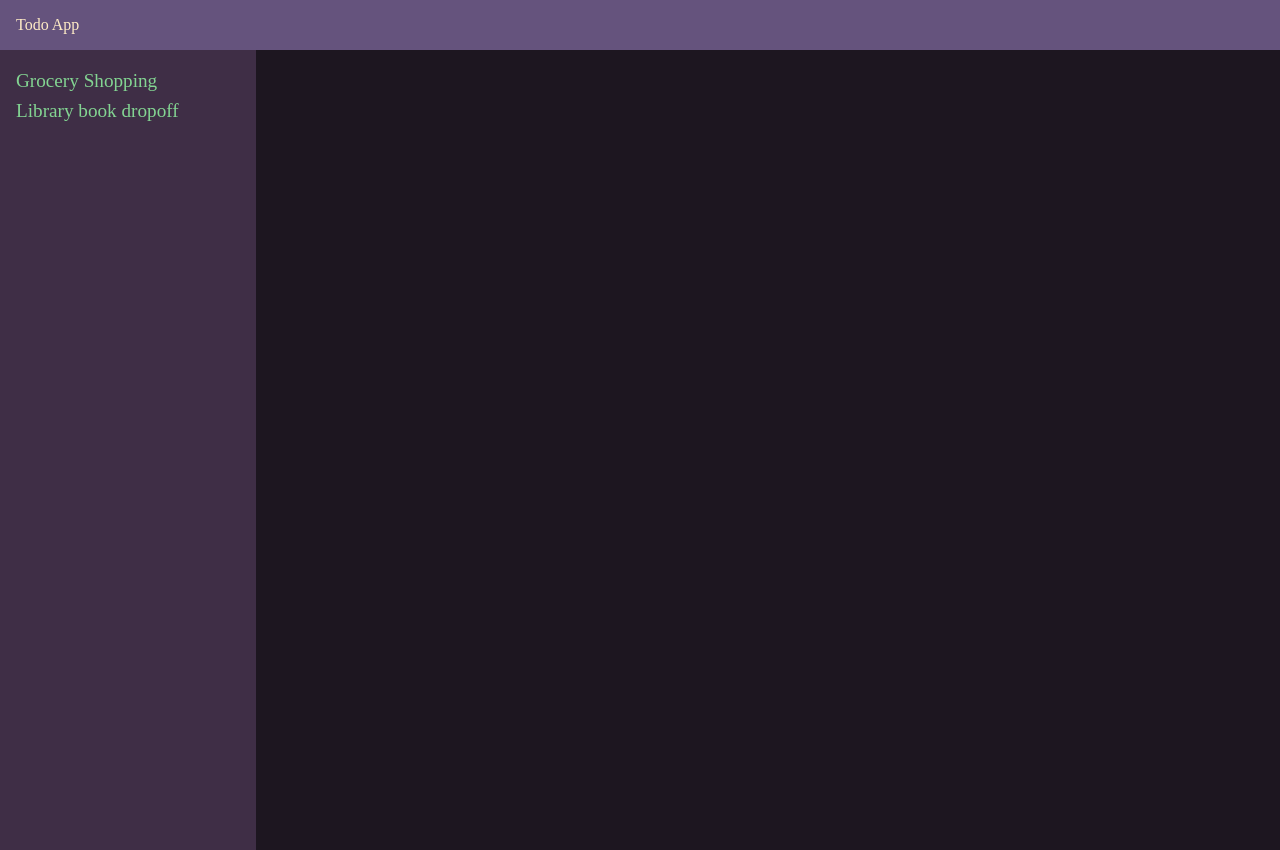
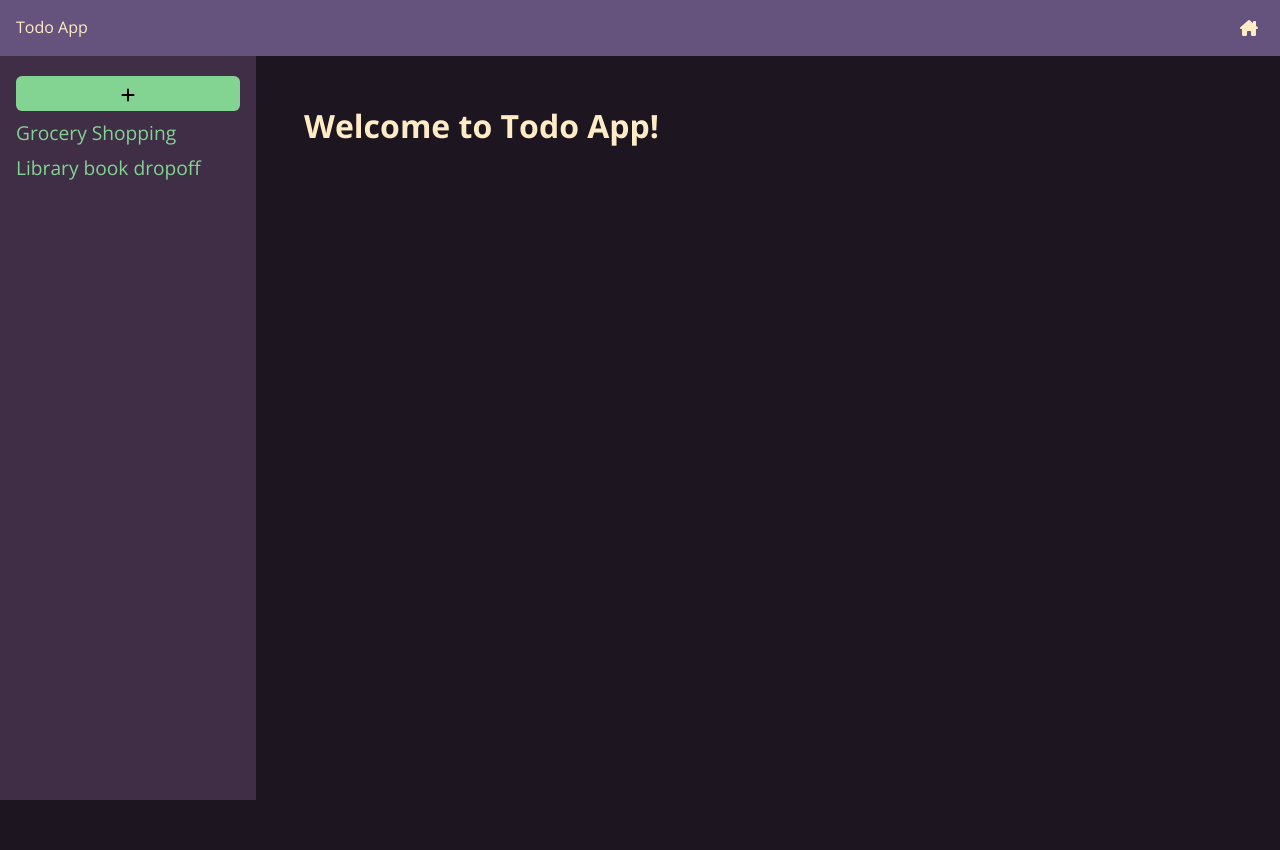
Before and after one commit to dukeofjukes/todo-list-js, a website built with webpack: page dist/index.html in a window 1280 px wide. After the commit the page ends 800 px from the top, so only its background shows below. Built offline with nearby package versions, Linux system fonts and the light colour scheme.

Commit message:
Rename files and tweak UI

```diff
--- a/src/index.js
+++ b/src/index.js
@@ -1,7 +1,13 @@
 import "./main.scss";
-import { taskFactory } from "./task.js";
-import { projectFactory } from "./project.js";
-import { renderHomePage } from "./homePage.js";
+
+// data
+import { taskFactory } from "./task";
+import { projectFactory } from "./project";
+
+// UI
+import { renderNavBar } from "./navBarView";
+import { renderSideBar } from "./sideBarView";
+import { renderHomePage } from "./projectPageView";
 
 // TODO: get data from localStorage
 
@@ -10,5 +16,7 @@ let project2 = projectFactory("Library book dropoff", "return a couple books");
 let projects = [project1, project2];
 
 document.addEventListener("DOMContentLoaded", () => {
-  renderHomePage(projects);
-})
+  renderNavBar();
+  renderSideBar(projects);
+  renderHomePage();
+});
--- a/src/main.scss
+++ b/src/main.scss
@@ -1,10 +1,15 @@
+@import url('https://fonts.googleapis.com/css2?family=Open+Sans:ital,wght@0,300;0,400;0,700;0,800;1,400&display=swap');
+
+$font-stack: 'Open Sans', system-ui, -apple-system, BlinkMacSystemFont, 'Segoe UI', Roboto, Oxygen, Ubuntu, Cantarell, 'Helvetica Neue', sans-serif;
 $body-color: rgb(29, 22, 32);
 $navbar-color: rgb(101, 83, 125);
 $sidebar-color: rgb(63, 46, 70);
 $main-text-color: rgb(255, 236, 198);
 $link-color: rgb(131, 212, 146);
+$new-project-btn-color: rgb(131, 212, 146);
 
 * {
+  font-family: $font-stack;
   box-sizing: border-box;
   font-size: 16px;
 }
@@ -17,17 +22,23 @@ html, body {
 body {
   background-color: $body-color;
   color: $main-text-color;
+
+  /* take up entire page w/o scrollbars */
   height: 100vh;
   width: 100vw;
+  display: flex;
+  flex-direction: column;
 }
 
 nav {
   padding: 1rem;
   background-color: $navbar-color;
   display: flex;
+  justify-content: space-between;
 
   /* TODO */
-  .left {}
+  .left {
+  }
   .right {}
 }
 
@@ -35,34 +46,56 @@ nav {
   display: grid;
   grid-template-columns: 1fr 4fr;
 
-  /* TODO: this fills the screen, albiet with overflow from the nav... */
+  /* fill rest of screen */
   height: 100%;
 
   .sidebar {
     background-color: $sidebar-color;
     padding: 1rem;
+    display: flex;
+    flex-direction: column;
   }
 
   .tasks {
-    padding: 1rem;
+    padding: 3rem;
   }
 }
 
 h2 {
+  padding: 0;
+  margin: 0;
   font-size: 2rem;
 }
 
+button {
+  cursor: pointer;
+  border: none;
+  background: none;
+  font: inherit;
+}
+
+button#new-project-btn {
+  border-radius: 6px;
+  padding: 4px;
+  margin: 4px 0 4px 0;
+
+  background-color: $new-project-btn-color;
+  font: inherit;
+  font-size: 1.2rem;
+}
+
+
+button#home-btn {
+  color: $main-text-color;
+}
+
 button.project {
-  /* remove default styling */
-  background: none;
-  border: none;
   padding: 4px;
+  margin: 0;
   padding-left: 0;
   font: inherit;
 
-  /* show hand cursor */
-  cursor: pointer;
-
   font-size: 1.2rem;
+  // TODO: try hiding text when div is too small
   color: $link-color;
 }
--- /dev/null
+++ b/src/navBarView.js
@@ -0,0 +1,21 @@
+import { renderHomePage } from "./projectPageView";
+
+const renderNavBar = () => {
+  const navBarEl = document.querySelector("nav");
+  const left = navBarEl.querySelector(".left");
+  const right = navBarEl.querySelector(".right");
+
+  left.innerHTML = `
+    <div>Todo App</div>
+  `;
+
+  right.innerHTML = `
+    <button id="home-btn"><i class="fa-solid fa-house-chimney"></i></div>
+  `;
+
+  right.querySelector("#home-btn").addEventListener("click", () => {
+    renderHomePage();
+  });
+};
+
+export { renderNavBar };
--- a/src/projectPage.js
+++ b/src/projectPageView.js
@@ -6,11 +6,20 @@ const renderProjectPage = (project) => {
     <div>${project.description}</div>
   `;
 
-  project.tasks.forEach((tasks) => {
+  project.tasks.forEach((task) => {
     // TODO: add table rows? show each task along with an edit button, remove button, and checkbox
-    tasksView.innerHTML = `
-    `;
+    // tasksView.innerHTML = `
+    // `;
   });
 };
 
-export { renderProjectPage };
+const renderHomePage = () => {
+  const tasksView = document.querySelector(".tasks");
+
+  tasksView.innerHTML = `
+    <h2>Welcome to Todo App!</h2>
+
+  `;
+};
+
+export { renderProjectPage, renderHomePage };
--- a/src/homePage.js
+++ b/src/sideBarView.js
@@ -1,9 +1,11 @@
-import { renderProjectPage } from "./projectPage";
+import { renderProjectPage } from "./projectPageView";
 
-const renderHomePage = (projects) => {
+const renderSideBar = (projects) => {
   const sidebar = document.querySelector(".sidebar");
 
-  sidebar.innerHTML = "";
+  sidebar.innerHTML = `
+    <button id="new-project-btn"><i class="fa-solid fa-plus"></i></button>
+  `;
 
   projects.forEach((project) => {
     sidebar.innerHTML += `
@@ -11,6 +13,10 @@ const renderHomePage = (projects) => {
         <button class="project" id="${project.title}-link">${project.title}</button>
       </div>
     `;
+  });
+
+  document.querySelector("#new-project-btn").addEventListener("click", () => {
+    renderNewProjectModal();
   });
 
   projects.forEach((project) => {
@@ -22,4 +28,4 @@ const renderHomePage = (projects) => {
   });
 };
 
-export { renderHomePage };
+export { renderSideBar };
```
Also changed, not shown: dist/index.html, dist/main.js.
